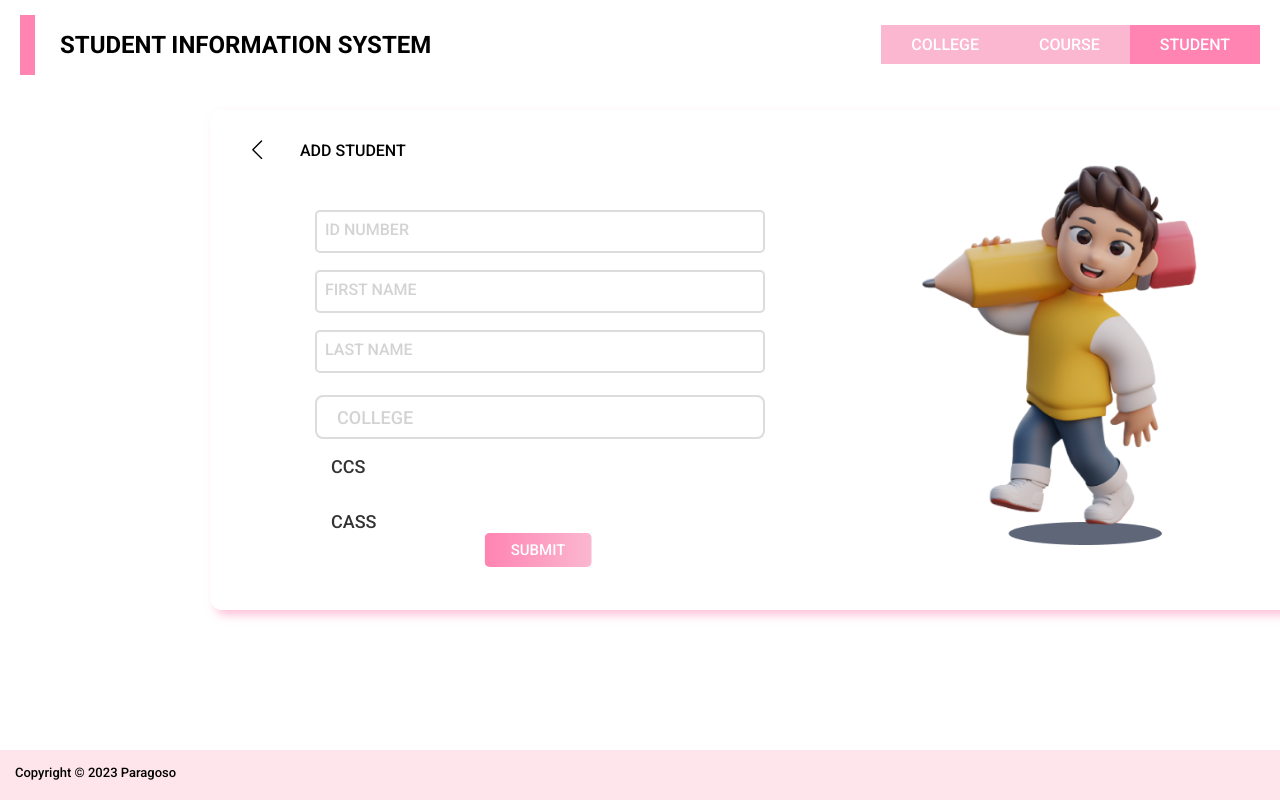
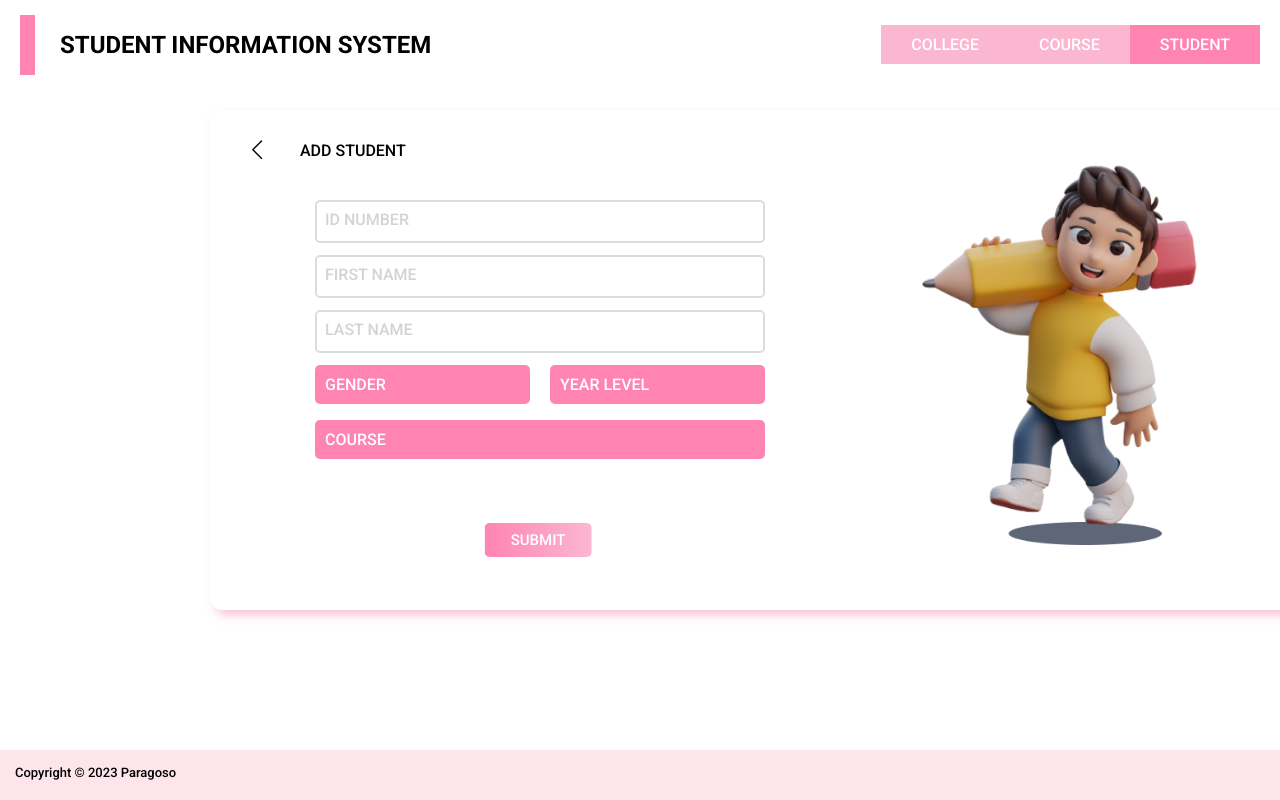
Before and after one commit to edaprgs/WA-Student-Information-System, a Flask app: page /student/add/ in a window 1280 px wide. Run offline with Flask 3, Linux system fonts and the light colour scheme; some libraries are stand-ins or nearby versions.

Commit message:
commit html and css changes

```diff
--- a/ssis_app/static/style.css
+++ b/ssis_app/static/style.css
@@ -281,7 +281,7 @@ nav li:hover {
     border: 2px solid gainsboro;
     border-radius: 5px;
     outline-color: var(--pinkA);
-    color: #000;
+    color: black;
     font-size: 1em;
     transition: 0.5s;
 }
@@ -310,27 +310,27 @@ nav li:hover {
 /* add college, course, student */
 .inputBox.code {
     position: absolute;
-    top: 250px;
+    top: 240px;
     left: 315px;
 }
 .inputBox.name {
     position: absolute;
-    top: 315px;
+    top: 300px;
     left: 315px;
 }
 .inputBox.id {
     position: absolute;
-    top: 210px;
+    top: 200px;
     left: 315px;
 }
 .inputBox.fname {
     position: absolute;
-    top: 270px;
+    top: 255px;
     left: 315px;
 }
 .inputBox.lname {
     position: absolute;
-    top: 330px;
+    top: 310px;
     left: 315px;
 }
 
@@ -370,7 +370,12 @@ nav li:hover {
 }
 .btn.btn2 {
     position: relative;
-    top: 550px;
+    top: 540px;
+    left: 538px;
+}
+.btn.btn3 {
+    position: relative;
+    top: 480px;
     left: 538px;
 }
 .btn:hover {
@@ -379,70 +384,6 @@ nav li:hover {
 .btn:active {
     transform: scale(0.80);
 }
-
-
-/* dropdown */
-.course-select-menu {
-    width: 450px;
-    margin: 150px auto;
-    position: absolute;
-    top: 245px;
-    left: 315px;
-}
-.course-select-menu .select-btn {
-    border-radius: 5px;
-    display: flex;
-    height: 5px;
-    color: #bfbdbeab;
-    background: white;
-    padding: 20px;
-    font-size: 18px;
-    font-weight: 400;
-    border-radius: 8px;
-    align-items: center;
-    cursor: pointer;
-    justify-content: space-between;
-    border: 2px solid gainsboro;
-}
-.select-btn i{
-    font-size: 25px;
-    transition: 0.3s;
-}
-.course-select-menu.active .select-btn i {
-    transform: rotate(-180deg);
-}
-.course-select-menu.options {
-    position: 20px;
-    margin-top: 10px;
-    border-radius: 8px;
-    background: white;
-    box-shadow: 0 0 3px rgba(0, 0, 0, 0.1);
-    display: none;
-}
-.course-select-menu.active .options {
-    display: block;
-}
-.options .option{
-    display: flex;
-    height: 55px;
-    cursor: pointer;
-    padding: 0 16px;
-    border-radius: 8px;
-    align-items: center;
-    background: white;
-}
-.options .option:hover {
-    background: #f2f2f2;
-}
-.option i {
-    font-size: 25px;
-    margin-right: 12px;
-}
-.option .option-text {
-    font-size: 18px;
-    color: #333;
-}
-
 
 /* table styles */
 /* header */
@@ -586,3 +527,74 @@ th {
 .message-text.error {
     color: red;
 }
+
+
+/* dropdown */
+.custom-dropdown {
+    position: relative;
+    display: inline-block;
+}
+
+.custom-dropdown.college {
+    position: absolute;
+    top: 360px;
+    left: 315px;
+}
+
+.custom-dropdown.gender {
+    position: absolute;
+    top: 365px;
+    left: 315px;
+}
+
+.custom-dropdown.yearlevel {
+    position: absolute;
+    top: 365px;
+    left: 550px;
+}
+
+.custom-dropdown.course {
+    position: absolute;
+    top: 420px;
+    left: 315px;
+}
+
+.dropdown-select.college {
+    width: 450px;
+}
+
+.dropdown-select.course {
+    width: 450px;
+}
+
+.dropdown-select {
+    width: 215px;
+    padding: 10px;
+    background-color: var(--pinkA);
+    border-radius: 5px;
+    color: white;
+    cursor: pointer;
+}
+
+.dropdown-options {
+    display: none;
+    position: absolute;
+    background-color: white;
+    border-radius: 5px;
+    width: 100%;
+    z-index: 1000;
+}
+
+.dropdown-option:hover {
+    background-color: var(--pinkC);
+    border-radius: 5px;
+}
+
+.dropdown-option {
+    padding: 10px;
+    cursor: pointer;
+}
+
+.dropdown-options.show {
+    display: block;
+}
--- a/ssis_app/templates/add_student.html
+++ b/ssis_app/templates/add_student.html
@@ -28,47 +28,101 @@
     <span>LAST NAME</span>
 </div>
 
-
-
-<div class="course-select-menu">
-    <div class="select-btn">
-        <span class="sBtn-text">COLLEGE</span>
+<div class="custom-dropdown gender">
+    <div class="dropdown-select" id="gender-dropdown">GENDER</div>
+    <div class="dropdown-options" id="gender-options">
+        <div class="dropdown-option" data-value="FEMALE">FEMALE</div>
+        <div class="dropdown-option" data-value="MALE">MALE</div>
     </div>
-    <ul class="options">
-        <li class="option"><span class="option-text">CCS</span></li>
-        <li class="option"><span class="option-text">CASS</span></li>
-    </ul>
 </div>
 
+<div class="custom-dropdown yearlevel">
+    <div class="dropdown-select" id="ylevel-dropdown">YEAR LEVEL</div>
+    <div class="dropdown-options" id="ylevel-options">
+        <div class="dropdown-option" data-value="1ST YEAR">1ST YEAR</div>
+        <div class="dropdown-option" data-value="2ND YEAR">2ND YEAR</div>
+        <div class="dropdown-option" data-value="3RD YEAR">3RD YEAR</div>
+        <div class="dropdown-option" data-value="4TH YEAR">4TH YEAR</div>
+    </div>
+</div>
 
-
-
-
-
-
+<div class="custom-dropdown course">
+    <div class="dropdown-select course" id="course-dropdown">COURSE</div>
+    <div class="dropdown-options" id="course-options">
+        <div class="dropdown-option" data-value="BSCS">BSCS</div>
+        <div class="dropdown-option" data-value="BSIS">BSIS</div>
+    </div>
+</div>
 
 <div class="container">
     <button class="btn btn2">SUBMIT</button>
 </div>
 
 <div class="sideicon student"><img src="{{ url_for('static', filename='images/STUDENT ICON.png') }}" width="350"></div>
+
 <script>
-    const optionMenu = document.querySelector(".course-select-menu");
-    const selectBtn = optionMenu.querySelector(".select-btn");
-    const options = optionMenu.querySelectorAll(".option");
-    const sBtn_text = optionMenu.querySelector(".sBtn-text");
-
-    selectBtn.addEventListener("click", () => {
-        optionMenu.classList.toggle("active");
+    /* GENDER DROPDOWN */
+    const dropdowngender = document.getElementById('gender-dropdown');
+    const optionsgender = document.getElementById('gender-options');
+    dropdowngender.addEventListener('click', function() {
+        optionsgender.classList.toggle('show');
     });
 
-    options.forEach(option => {
-        option.addEventListener("click", () => {
-            let selectedOption = option.querySelector(".option-text").innerText;
-            sBtn_text.innerText = selectedOption;
+    optionsgender.addEventListener('click', function(e) {
+        if (e.target.classList.contains('dropdown-option')) {
+            const selectedValue = e.target.getAttribute('data-value');
+            dropdowngender.textContent = selectedValue;
+            optionsgender.classList.remove('show');
+        }
+    });
+    // Close the dropdown if the user clicks outside of it
+    window.addEventListener('click', function(e) {
+        if (e.target !== dropdown) {
+            optionsgender.classList.remove('show');
+        }
+    });
 
-            optionMenu.classList.remove("active");
-        });
+    /* YEAR LEVEL DROPDOWN */
+    const dropdownylevel = document.getElementById('ylevel-dropdown');
+    const optionsylevel = document.getElementById('ylevel-options');
+    dropdownylevel.addEventListener('click', function() {
+        optionsylevel.classList.toggle('show');
+    });
+
+    optionsylevel.addEventListener('click', function(e) {
+        if (e.target.classList.contains('dropdown-option')) {
+            const selectedValue = e.target.getAttribute('data-value');
+            dropdownylevel.textContent = selectedValue;
+            optionsylevel.classList.remove('show');
+        }
+    });
+    // Close the dropdown if the user clicks outside of it
+    window.addEventListener('click', function(e) {
+        if (e.target !== dropdown) {
+            optionsylevel.classList.remove('show');
+        }
+    });
+
+    /* COURSE DROPDOWN */
+    const dropdowncourse = document.getElementById('course-dropdown');
+    const optionscourse = document.getElementById('course-options');
+    dropdowncourse.addEventListener('click', function() {
+        optionscourse.classList.toggle('show');
+    });
+
+    optionscourse.addEventListener('click', function(e) {
+        if (e.target.classList.contains('dropdown-option')) {
+            const selectedValue = e.target.getAttribute('data-value');
+            dropdowncourse.textContent = selectedValue;
+            optionscourse.classList.remove('show');
+        }
+    });
+    // Close the dropdown if the user clicks outside of it
+    window.addEventListener('click', function(e) {
+        if (e.target !== dropdown) {
+            optionscourse.classList.remove('show');
+        }
     });
 </script>
+
 {% endblock %}
```
Also changed, not shown: ssis_app/templates/add_course.html (+32 -1 lines).
